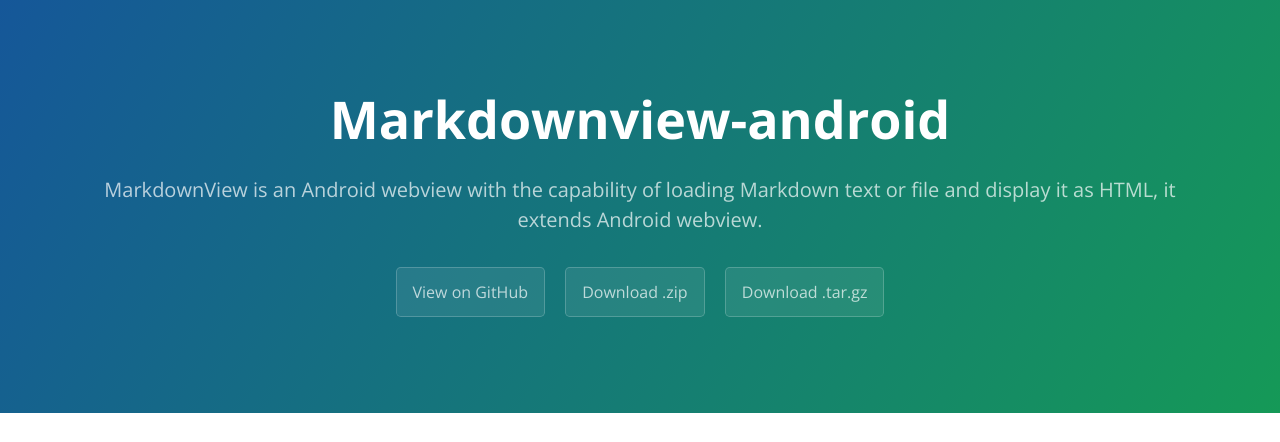
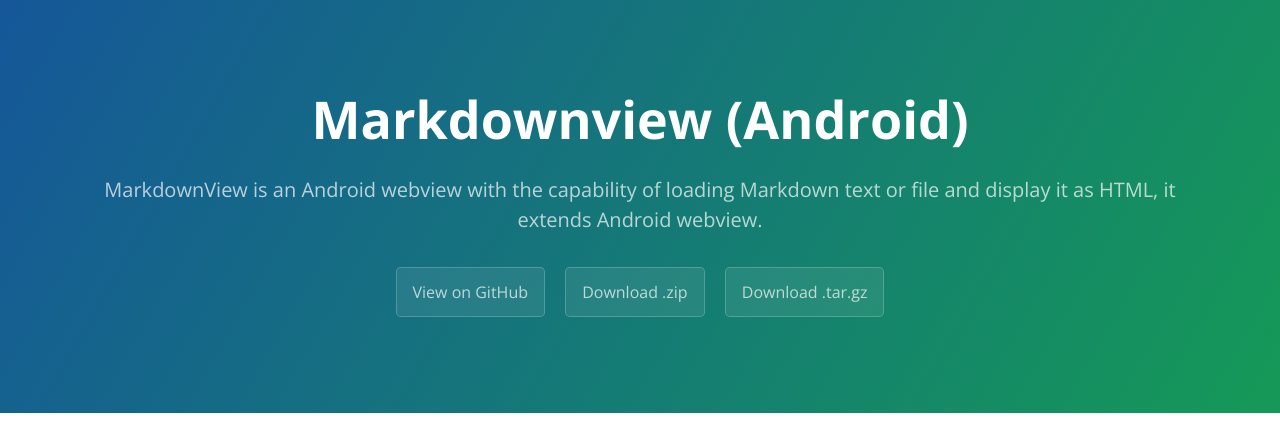
Before and after one commit to mukeshsolanki/MarkdownView-Android, a plain HTML site: page index.html in a window 1280 px wide. Shown: the top 442 px of the page. Drawn offline with nearby package versions, Linux system fonts and the light colour scheme.

```diff
--- a/index.html
+++ b/index.html
@@ -2,7 +2,7 @@
 <html lang="en-us">
   <head>
     <meta charset="UTF-8">
-    <title>Markdownview-android by mukeshsolanki</title>
+    <title>Markdownview (Android) by mukeshsolanki</title>
     <meta name="viewport" content="width=device-width, initial-scale=1">
     <link rel="stylesheet" type="text/css" href="stylesheets/normalize.css" media="screen">
     <link href='https://fonts.googleapis.com/css?family=Open+Sans:400,700' rel='stylesheet' type='text/css'>
@@ -11,7 +11,7 @@
   </head>
   <body>
     <section class="page-header">
-      <h1 class="project-name">Markdownview-android</h1>
+      <h1 class="project-name">Markdownview (Android)</h1>
       <h2 class="project-tagline">MarkdownView is an Android webview with the capability of loading Markdown text or file and display it as HTML, it extends Android webview.</h2>
       <a href="https://github.com/mukeshsolanki/MarkdownView-Android" class="btn">View on GitHub</a>
       <a href="https://github.com/mukeshsolanki/MarkdownView-Android/zipball/master" class="btn">Download .zip</a>
@@ -76,7 +76,7 @@
 markdownView<span class="pl-k">.</span>loadMarkdownFromFile(markdownFile); <span class="pl-c">//Loads the markdown file.</span></pre></div>
 
       <footer class="site-footer">
-        <span class="site-footer-owner"><a href="https://github.com/mukeshsolanki/MarkdownView-Android">Markdownview-android</a> is maintained by <a href="https://github.com/mukeshsolanki">mukeshsolanki</a>.</span>
+        <span class="site-footer-owner"><a href="https://github.com/mukeshsolanki/MarkdownView-Android">Markdownview (Android)</a> is maintained by <a href="https://github.com/mukeshsolanki">mukeshsolanki</a>.</span>
 
         <span class="site-footer-credits">This page was generated by <a href="https://pages.github.com">GitHub Pages</a> using the <a href="https://github.com/jasonlong/cayman-theme">Cayman theme</a> by <a href="https://twitter.com/jasonlong">Jason Long</a>.</span>
       </footer>
```
Also changed, not shown: params.json (+1 -1 lines).
